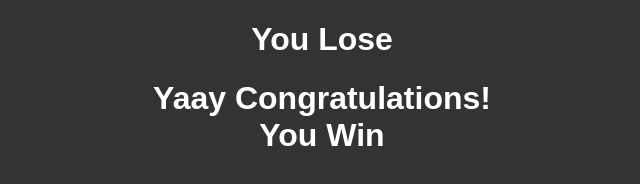
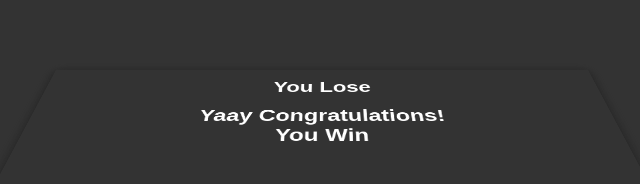
Before and after one commit to andersy005/Aprrhaxis, a plain HTML site: page index.html in a window 1280 px wide. Shown: the whole page, without its empty margins (318-958 px from the left). Drawn offline with Linux system fonts and the light colour scheme.

Commit message:
defines the game space

```diff
--- a/style.css
+++ b/style.css
@@ -10,5 +10,16 @@ html, body{
   font-family: sans-serif;
   background: #333;
   color: #fff;
-  text-transform: capitalize;;
+  text-transform: capitalize;
 }
+
+#game{
+  position: relative;
+  width: 800px;
+  height: 600px;
+  margin: 20px auto 40px;
+  box-shadow: 0 1px 15px #222;
+  overflow: hidden;
+  -webkit-transform: perspective(200px) rotateX(15deg) translateY(-90px);
+          transform: perspective(200px) rotateX(15deg) translateY(-90px);
+}
```
